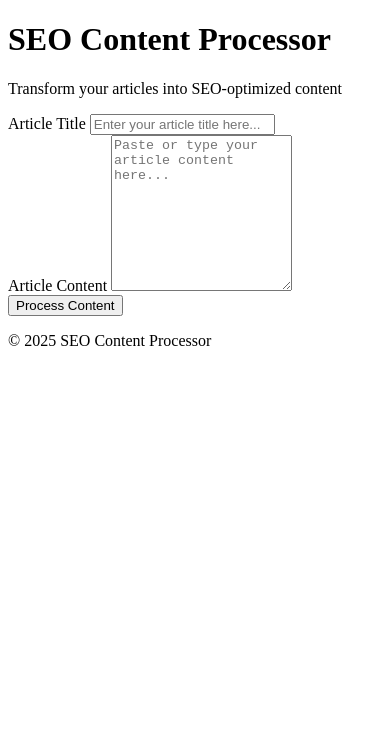
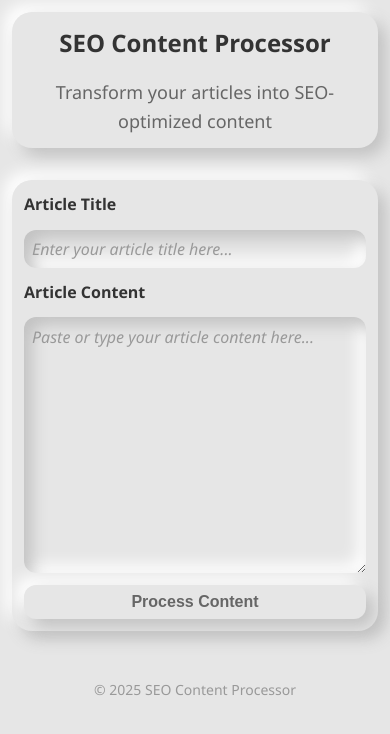
Before and after one commit to gabrieldominicoxibillo/seo-content-processor, a website: page frontend/public/index.html in a window 390 px wide. Drawn offline with Linux system fonts and the light colour scheme.

Commit message:
Added responsive styling for clean user interface

```diff
--- a/frontend/public/index.html
+++ b/frontend/public/index.html
@@ -7,6 +7,7 @@
     <title>SEO Content Processor</title>
     <meta name="description"
         content="Process your article content to generate SEO-friendly slugs, titles, and meta descriptions">
+    <link rel="stylesheet" href="styles.css">
 </head>
 
 <body>
--- /dev/null
+++ b/frontend/public/styles.css
@@ -0,0 +1,404 @@
+/* CSS Reset */
+* {
+    margin: 0;
+    padding: 0;
+    box-sizing: border-box;
+}
+
+/* CSS Variables - Neumorphism Monochrome Theme */
+:root {
+    /* Neumorphism Colors */
+    --bg-primary: #e6e6e6;
+    --shadow-light: #ffffff;
+    --shadow-dark: #c2c2c2;
+
+    /* Accent Colors */
+    --accent-primary: #666666;
+    --accent-success: #888888;
+    --accent-error: #999999;
+    --accent-warning: #777777;
+
+    /* Text Colors */
+    --text-primary: #333333;
+    --text-secondary: #666666;
+    --text-muted: #999999;
+
+    /* Typography */
+    --font-family: 'Segoe UI', Tahoma, Geneva, Verdana, sans-serif;
+    --font-size-xs: 12px;
+    --font-size-sm: 14px;
+    --font-size-base: 16px;
+    --font-size-lg: 18px;
+    --font-size-xl: 20px;
+    --font-size-2xl: 24px;
+    --font-size-3xl: 32px;
+
+    /* Spacing */
+    --spacing-xs: 4px;
+    --spacing-sm: 8px;
+    --spacing-md: 16px;
+    --spacing-lg: 24px;
+    --spacing-xl: 32px;
+    --spacing-2xl: 48px;
+
+    /* Border Radius */
+    --radius-sm: 8px;
+    --radius-md: 12px;
+    --radius-lg: 16px;
+    --radius-xl: 20px;
+
+    /* Shadows */
+    --shadow-neumorphic: 8px 8px 16px var(--shadow-dark), -8px -8px 16px var(--shadow-light);
+    --shadow-neumorphic-inset: inset 8px 8px 16px var(--shadow-dark), inset -8px -8px 16px var(--shadow-light);
+    --shadow-neumorphic-small: 4px 4px 8px var(--shadow-dark), -4px -4px 8px var(--shadow-light);
+    --shadow-neumorphic-large: 12px 12px 24px var(--shadow-dark), -12px -12px 24px var(--shadow-light);
+}
+
+/* Base Styles */
+body {
+    font-family: var(--font-family);
+    background: var(--bg-primary);
+    color: var(--text-primary);
+    line-height: 1.6;
+    min-height: 100vh;
+    padding: var(--spacing-md);
+}
+
+/* Container */
+.container {
+    max-width: 800px;
+    margin: 0 auto;
+    padding: var(--spacing-lg);
+}
+
+/* Header */
+header {
+    text-align: center;
+    margin-bottom: var(--spacing-2xl);
+    padding: var(--spacing-xl);
+    background: var(--bg-primary);
+    border-radius: var(--radius-xl);
+    box-shadow: var(--shadow-neumorphic);
+}
+
+header h1 {
+    font-size: var(--font-size-3xl);
+    color: var(--text-primary);
+    margin-bottom: var(--spacing-md);
+    font-weight: 700;
+}
+
+header p {
+    font-size: var(--font-size-lg);
+    color: var(--text-secondary);
+    font-weight: 300;
+}
+
+/* Main Content */
+main {
+    background: var(--bg-primary);
+    border-radius: var(--radius-xl);
+    box-shadow: var(--shadow-neumorphic);
+    padding: var(--spacing-2xl);
+    margin-bottom: var(--spacing-xl);
+}
+
+/* Form Styles */
+.content-form {
+    display: flex;
+    flex-direction: column;
+    gap: var(--spacing-lg);
+}
+
+.form-group {
+    display: flex;
+    flex-direction: column;
+    gap: var(--spacing-sm);
+}
+
+.form-group label {
+    font-size: var(--font-size-base);
+    font-weight: 600;
+    color: var(--text-primary);
+    margin-bottom: var(--spacing-xs);
+}
+
+/* Input Styles - Neumorphic */
+input[type="text"],
+textarea {
+    width: 100%;
+    padding: var(--spacing-md);
+    background: var(--bg-primary);
+    border: none;
+    border-radius: var(--radius-md);
+    box-shadow: var(--shadow-neumorphic-inset);
+    font-size: var(--font-size-base);
+    font-family: var(--font-family);
+    color: var(--text-primary);
+    transition: all 0.3s ease;
+    resize: vertical;
+}
+
+input[type="text"]:focus,
+textarea:focus {
+    outline: none;
+    box-shadow: inset 10px 10px 20px var(--shadow-dark), inset -10px -10px 20px var(--shadow-light);
+}
+
+input[type="text"]::placeholder,
+textarea::placeholder {
+    color: var(--text-muted);
+    font-style: italic;
+}
+
+textarea {
+    min-height: 150px;
+    line-height: 1.5;
+}
+
+/* Button Styles - Neumorphic */
+.btn-primary {
+    padding: var(--spacing-md) var(--spacing-xl);
+    background: var(--bg-primary);
+    border: none;
+    border-radius: var(--radius-md);
+    box-shadow: var(--shadow-neumorphic);
+    font-size: var(--font-size-base);
+    font-weight: 600;
+    color: var(--accent-primary);
+    cursor: pointer;
+    transition: all 0.2s ease;
+    align-self: flex-start;
+    min-width: 160px;
+}
+
+.btn-primary:hover {
+    box-shadow: var(--shadow-neumorphic-large);
+    transform: translateY(-1px);
+}
+
+.btn-primary:active {
+    box-shadow: var(--shadow-neumorphic-inset);
+    transform: translateY(0);
+}
+
+.btn-primary:disabled {
+    opacity: 0.6;
+    cursor: not-allowed;
+    transform: none;
+}
+
+/* Results Section */
+.results-section {
+    background: var(--bg-primary);
+    border-radius: var(--radius-xl);
+    box-shadow: var(--shadow-neumorphic);
+    padding: var(--spacing-2xl);
+    margin-top: var(--spacing-xl);
+    animation: fadeIn 0.5s ease-in-out;
+}
+
+.results-section h2 {
+    font-size: var(--font-size-2xl);
+    color: var(--text-primary);
+    margin-bottom: var(--spacing-xl);
+    text-align: center;
+}
+
+.result-item {
+    margin-bottom: var(--spacing-xl);
+    padding: var(--spacing-lg);
+    background: var(--bg-primary);
+    border-radius: var(--radius-lg);
+    box-shadow: var(--shadow-neumorphic-small);
+}
+
+.result-item:last-child {
+    margin-bottom: 0;
+}
+
+.result-item h3 {
+    font-size: var(--font-size-lg);
+    color: var(--text-primary);
+    margin-bottom: var(--spacing-md);
+    font-weight: 600;
+}
+
+.result-content {
+    display: flex;
+    flex-direction: column;
+    gap: var(--spacing-xs);
+}
+
+.result-content span {
+    font-size: var(--font-size-base);
+    color: var(--text-secondary);
+    padding: var(--spacing-sm);
+    background: var(--bg-primary);
+    border-radius: var(--radius-sm);
+    box-shadow: var(--shadow-neumorphic-inset);
+    word-wrap: break-word;
+}
+
+.char-count {
+    font-size: var(--font-size-xs);
+    color: var(--text-muted);
+    font-style: italic;
+    margin-top: var(--spacing-xs);
+}
+
+/* Loading State */
+.loading {
+    text-align: center;
+    padding: var(--spacing-2xl);
+    background: var(--bg-primary);
+    border-radius: var(--radius-xl);
+    box-shadow: var(--shadow-neumorphic);
+    margin-top: var(--spacing-xl);
+}
+
+.loading p {
+    font-size: var(--font-size-lg);
+    color: var(--text-secondary);
+    animation: pulse 1.5s ease-in-out infinite;
+}
+
+/* Error Messages */
+.error-message {
+    background: var(--bg-primary);
+    border-radius: var(--radius-lg);
+    box-shadow: var(--shadow-neumorphic);
+    padding: var(--spacing-lg);
+    margin-top: var(--spacing-xl);
+    border-left: 4px solid var(--accent-error);
+}
+
+.error-message p {
+    color: var(--accent-error);
+    font-size: var(--font-size-base);
+    font-weight: 500;
+}
+
+/* Footer */
+footer {
+    text-align: center;
+    padding: var(--spacing-xl);
+    margin-top: var(--spacing-2xl);
+}
+
+footer p {
+    font-size: var(--font-size-sm);
+    color: var(--text-muted);
+}
+
+/* Animations */
+@keyframes fadeIn {
+    from {
+        opacity: 0;
+        transform: translateY(20px);
+    }
+    to {
+        opacity: 1;
+        transform: translateY(0);
+    }
+}
+
+@keyframes pulse {
+    0%, 100% {
+        opacity: 1;
+    }
+    50% {
+        opacity: 0.5;
+    }
+}
+
+/* Responsive Design */
+@media (max-width: 768px) {
+    :root {
+        --font-size-3xl: 28px;
+        --font-size-2xl: 20px;
+        --spacing-2xl: 32px;
+        --spacing-xl: 24px;
+    }
+
+    .container {
+        padding: var(--spacing-md);
+    }
+
+    body {
+        padding: var(--spacing-sm);
+    }
+
+    header,
+    main,
+    .results-section,
+    .loading,
+    .error-message {
+        padding: var(--spacing-lg);
+    }
+
+    .btn-primary {
+        width: 100%;
+        align-self: stretch;
+    }
+
+    .result-item {
+        padding: var(--spacing-md);
+    }
+}
+
+@media (max-width: 480px) {
+    :root {
+        --font-size-3xl: 24px;
+        --font-size-2xl: 18px;
+        --spacing-xl: 16px;
+        --spacing-lg: 12px;
+    }
+
+    .container {
+        padding: var(--spacing-sm);
+    }
+
+    body {
+        padding: var(--spacing-xs);
+    }
+
+    input[type="text"],
+    textarea {
+        padding: var(--spacing-sm);
+    }
+
+    .btn-primary {
+        padding: var(--spacing-sm) var(--spacing-lg);
+    }
+}
+
+/* Focus Accessibility */
+input:focus,
+textarea:focus,
+button:focus {
+    outline: 2px solid var(--accent-primary);
+    outline-offset: 2px;
+}
+
+/* High Contrast Mode Support */
+@media (prefers-contrast: high) {
+    :root {
+        --shadow-dark: #999999;
+        --shadow-light: #ffffff;
+        --text-primary: #000000;
+        --text-secondary: #333333;
+        --accent-primary: #000000;
+    }
+}
+
+/* Reduced Motion Support */
+@media (prefers-reduced-motion: reduce) {
+    *,
+    *::before,
+    *::after {
+        animation-duration: 0.01ms !important;
+        animation-iteration-count: 1 !important;
+        transition-duration: 0.01ms !important;
+    }
+}
```
